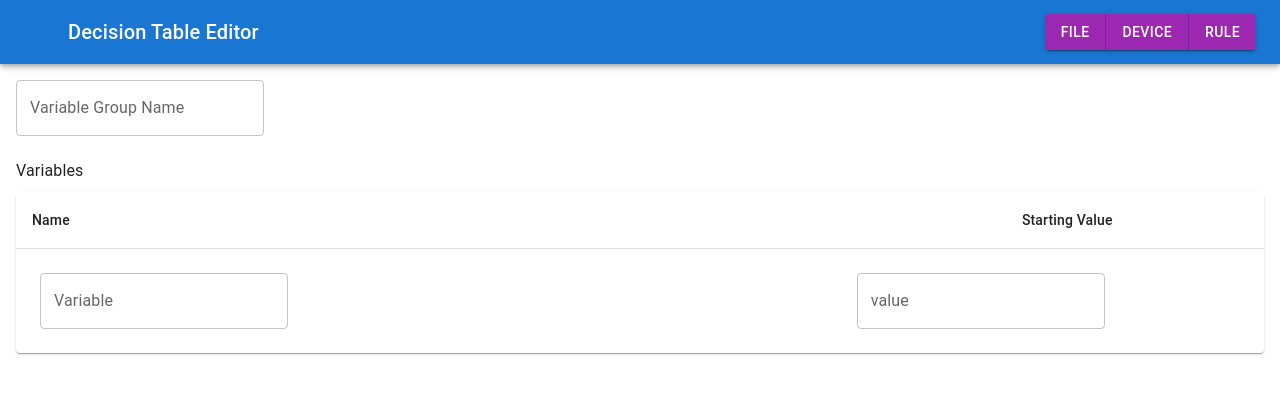
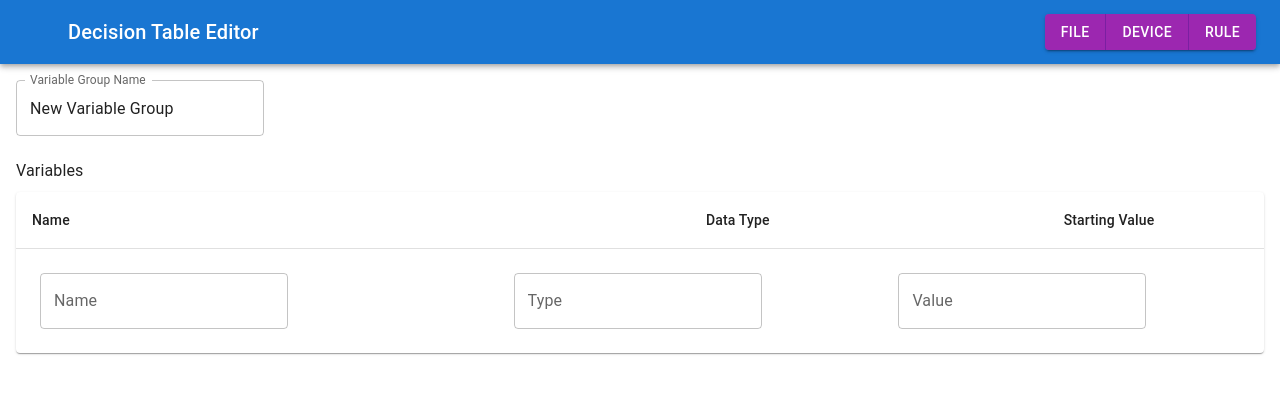
Before and after one commit to MegaKnytes/DecisionTable, a Next.js app in the folder Editor/src/main/decisiontable/: page /decisiontable in a window 1280 px wide. Both pictures are taken after a click on the button 103 px from the left and 172 px from the top of the page. Shown: the top 394 px of the page. Built offline with nearby package versions, Linux system fonts and the light colour scheme; some icons are missing.

Commit message:
Created Editor.js to store current state, and started process of making ui interact with it, starting with VariableGroup View. VariableGroup.js now will in theory display any rows already loaded, but to save the rows back properly requires rewriting how the rows are stored to make them readable.

```diff
--- /dev/null
+++ b/Editor/src/main/decisiontable/src/Editor.js
@@ -0,0 +1,62 @@
+import * as React from 'react';
+
+import {SystemConfiguration, DecisionTable, VariableGroup, State, Rule} from "@/Rule.js"
+
+
+export class Editor {
+  //Class that stores the current state of the editor
+  //Has attributes that keep the current Table and Rules
+  static instance = new Editor();
+
+  constructor() {
+    this.createNewConfig();
+    this.createNewTable(this.currentConfig);
+    this.addNewVariableGroup("New Variable Group")
+  }
+
+  //Functions to create new blank configs/tables
+  createNewConfig() {
+    this.currentConfig = new SystemConfiguration("New Config",true,[],[],[]);
+  }
+  createNewTable() {
+    this.currentTable = new DecisionTable("New DTP",true,"TELEOP",this.currentConfig,"",[]);
+  }
+
+  //Functions to handle rules list
+  addNewRule(name) {
+    this.currentTable.rules.push(new Rule(name,false,0,[],[]));
+  }
+  getRuleList() {
+    return(this.currentTable.rules);
+  }
+  getRule(index) {
+    return(this.currentTable.rules[index]);
+  }
+
+  //Functions to handle states list
+  addNewState(name) {
+    this.currentConfig.states.push(new State(name,[]));
+  }
+  getStateList() {
+    return(this.currentConfig.states);
+  }
+  getState(index) {
+    return(this.currentConfig.states[index]);
+  }
+
+  //Functions to handle variable groups list
+  addNewVariableGroup(name) {
+    this.currentConfig.variableGroups.push(new VariableGroup(name,[]));
+  }
+  getVariableGroupList() {
+    return(this.currentConfig.variableGroups);
+  }
+  getVariableGroup(index) {
+    return(this.currentConfig.variableGroups[index]);
+  }
+
+
+
+
+
+}
--- a/Editor/src/main/decisiontable/src/app/decisiontable/page.js
+++ b/Editor/src/main/decisiontable/src/app/decisiontable/page.js
@@ -28,6 +28,8 @@ import SaveAsIcon from '@mui/icons-material/SaveAs';
 import SaveIcon from '@mui/icons-material/Save';
 import FileOpenIcon from '@mui/icons-material/FileOpen';
 import AddIcon from '@mui/icons-material/Add';
+
+import {Editor} from "@/Editor.js"
 
 const drawerWidth = 240;
 
@@ -89,14 +91,14 @@ const DrawerHeader = styled('div')(({ theme }) => ({
 export default function MainView() {
   const theme = useTheme();
   const [open, setOpen] = React.useState(false);
-  const [currentPage, setCurrentPage] = React.useState(<VariableViewComponent />);
+  const [currentPage, setCurrentPage] = React.useState(<VariableViewComponent editor={Editor.instance} index="0" />);
 
 
   const handleVariableClick = () => {
-    setCurrentPage(<VariableViewComponent />);
+    setCurrentPage(<VariableViewComponent editor={Editor.instance} index="0" />);
   }
   const handleDeviceClick  = () => {
-    setCurrentPage(<VariableViewComponent />);
+    setCurrentPage(<VariableViewComponent editor={Editor.instance} index="0" />);
   }
   const handleRuleClick  = () => {
     setCurrentPage(<RuleComponent />);
--- a/Editor/src/main/decisiontable/src/components/VariableGroup.js
+++ b/Editor/src/main/decisiontable/src/components/VariableGroup.js
@@ -17,12 +17,21 @@ import Paper from '@mui/material/Paper';
 import DeleteIcon from '@mui/icons-material/Delete';
 import AddIcon from '@mui/icons-material/Add';
 
+import {Variable} from "@/Rule.js"
+
+
 //Custom Components
 
 //Table that holds all variables in a variable group
-export default function VariableGroup() {
+export default function VariableGroup({variableGroup}) {
     const [rows, setRows] = React.useState([]);
     const [row_ids, setRow_ids] = React.useState([]);
+
+    for(let variable = 0; variable < variableGroup.variables.length; variable++) {
+        const newItem = createData(variable,variableGroup.variables[variable]);
+        setRows([...rows, newItem]);
+        setRow_ids([...row_ids, variable]);
+    }
 
     const handleDeleteClick = (indexToRemove) => {
         const newRows = [...rows]; // Create a copy to avoid direct mutation
@@ -34,10 +43,11 @@ export default function VariableGroup() {
         setRow_ids(newRowIds);
     }
 
-    function createData(id) {
-        let name_box = <TextField id="device2" label="Variable" variant="outlined" sx={{ flexGrow: 1, margin: 1 }}/>
-        let value_box = <TextField id="value" label="value" variant="outlined" sx={{ flexGrow: 1, margin: 1 }}/>
-        return {id, name_box, value_box};
+    function createData(id,name) {
+        let name_box = <TextField id="name" label="Name" variant="outlined" sx={{ flexGrow: 1, margin: 1 }}/>
+        let value_box = <TextField id="value" label="Value" variant="outlined" sx={{ flexGrow: 1, margin: 1 }}/>
+        let type_box = <TextField id="type" label="Type" variant="outlined" sx={{ flexGrow: 1, margin: 1 }}/>
+        return {id, name_box, value_box, type_box};
     }
 
     const handleClick = () => {
@@ -47,6 +57,20 @@ export default function VariableGroup() {
         const newItem = createData(currentrow);
         setRows([...rows, newItem]);
         setRow_ids([...row_ids, currentrow]);
+
+        console.log(rowsToVariables());
+    }
+
+    function rowsToVariables() {
+        let variables = [];
+
+        for(let variable = 0; variable < rows.length; variable++) {
+            let row = rows[variable];
+            console.log(row.name_box);
+            variables.push(new Variable(row.name_box.value,row.type_box.value,row.value_box.value,""));
+        }
+
+        return(variables);
     }
 
     return (
@@ -62,6 +86,7 @@ export default function VariableGroup() {
                     <TableHead style={{backgroundColor:"primary"}}>
                         <TableRow color="primary">
                             <TableCell align="left">Name</TableCell>
+                            <TableCell align="right">Data Type</TableCell>
                             <TableCell align="right">Starting Value</TableCell>
                             <TableCell align="right"></TableCell>
                         </TableRow>
@@ -73,6 +98,7 @@ export default function VariableGroup() {
                                 sx={{ '&:last-child td, &:last-child th': { border: 0 } }}
                             >
                                 <TableCell align="left">{row.name_box}</TableCell>
+                                <TableCell align="right">{row.type_box}</TableCell>
                                 <TableCell align="right">{row.value_box}</TableCell>
                                 <TableCell align="right">{<IconButton onClick={() => handleDeleteClick(index)} aria-label="add new condition"><DeleteIcon/></IconButton>}</TableCell>
                             </TableRow>
--- a/Editor/src/main/decisiontable/src/components/VariableViewComponent.js
+++ b/Editor/src/main/decisiontable/src/components/VariableViewComponent.js
@@ -16,20 +16,23 @@ import AddIcon from '@mui/icons-material/Add';
 import VariableGroup from "@/components/VariableGroup";
 
 //Holds an entire Variable Group
-export default function RuleComponent() {
+export default function VariableViewComponent({editor, index}) {
     const [alignment, setAlignment] = React.useState('web');
 
     const handleChange = (event, newAlignment) => {
         setAlignment(newAlignment);
     };
 
+    const variableGroup = editor.getVariableGroup(index);
+    let name = variableGroup.name;
+
     return (
         <Box>
             <Box sx={{ flexGrow: 1, margin: 1 }}>
-                <TextField id="device" label="Variable Group Name" variant="outlined" sx={{ flexGrow: 1, margin: 1 }}/>
+                <TextField id="device" label="Variable Group Name" variant="outlined" defaultValue={name} sx={{ flexGrow: 1, margin: 1 }}/>
             </Box>
             <Box sx={{ flexGrow: 1, margin: 1 }}>
-                <VariableGroup/>
+                <VariableGroup variableGroup={variableGroup}/>
             </Box>
         </Box>
     );
```
Also changed, not shown: Editor/src/main/decisiontable/src/Rule.js (+12 -10 lines).
